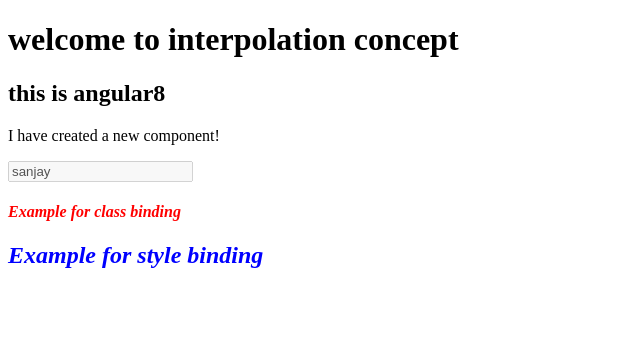
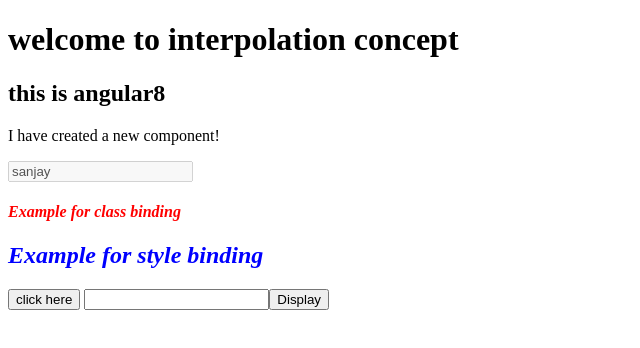
Before and after one commit to sanjay2596/angular-20-Training, an Angular app: page / in a window 1280 px wide. Shown: the top 348 px of the page, without its empty margins (0-640 px from the left). Built offline with nearby package versions, Linux system fonts and the light colour scheme.

Commit message:
template reference variable

```diff
--- a/src/app/newcomponent/newcomponent.component.html
+++ b/src/app/newcomponent/newcomponent.component.html
@@ -2,3 +2,7 @@
 <input bind-disabled="isDisabled" type="text" value="sanjay">
 <h4 [ngClass]="messageClasses">Example for class binding</h4>
 <h2 [ngStyle]="applyStyles">Example for style binding</h2>
+<button (click)="clickHere()">click here</button>{{greeting}}
+
+<input #getValue type ="text">
+<button (click)="printInConsole(getValue.value)">Display</button>
--- a/src/app/newcomponent/newcomponent.component.ts
+++ b/src/app/newcomponent/newcomponent.component.ts
@@ -20,6 +20,7 @@ export class NewcomponentComponent implements OnInit {
 
   public hasError = false;
   public isSpecial = true;
+  public greeting ="";
 
   public messageClasses = {
     "text-success":this.hasError,
@@ -36,4 +37,11 @@ export class NewcomponentComponent implements OnInit {
   ngOnInit() {
   }
 
+  clickHere() {
+    this.greeting='thanks for learning event binding';
+  }
+
+  printInConsole(value){
+    console.log(value);
+  }
 }
```
